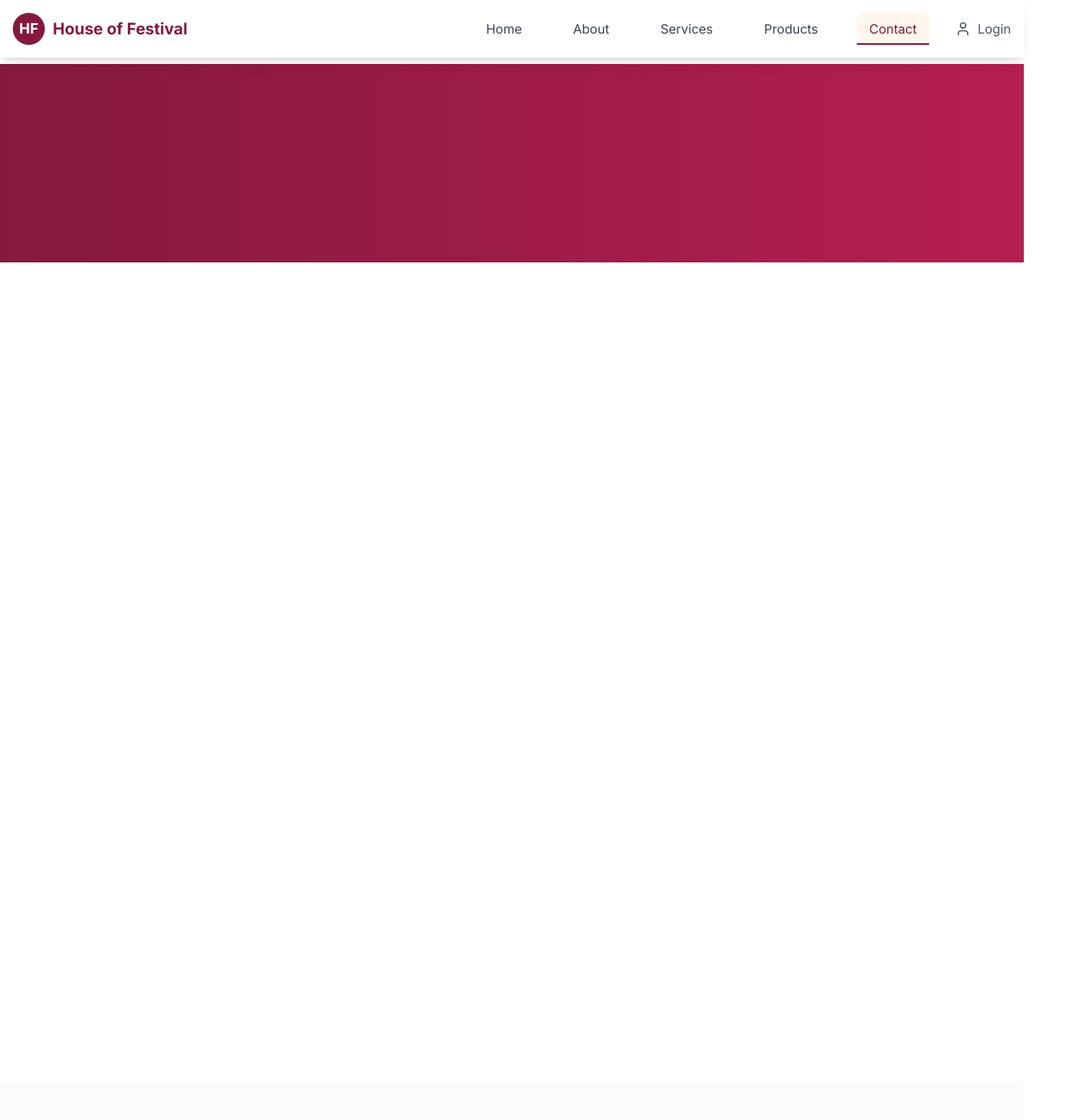
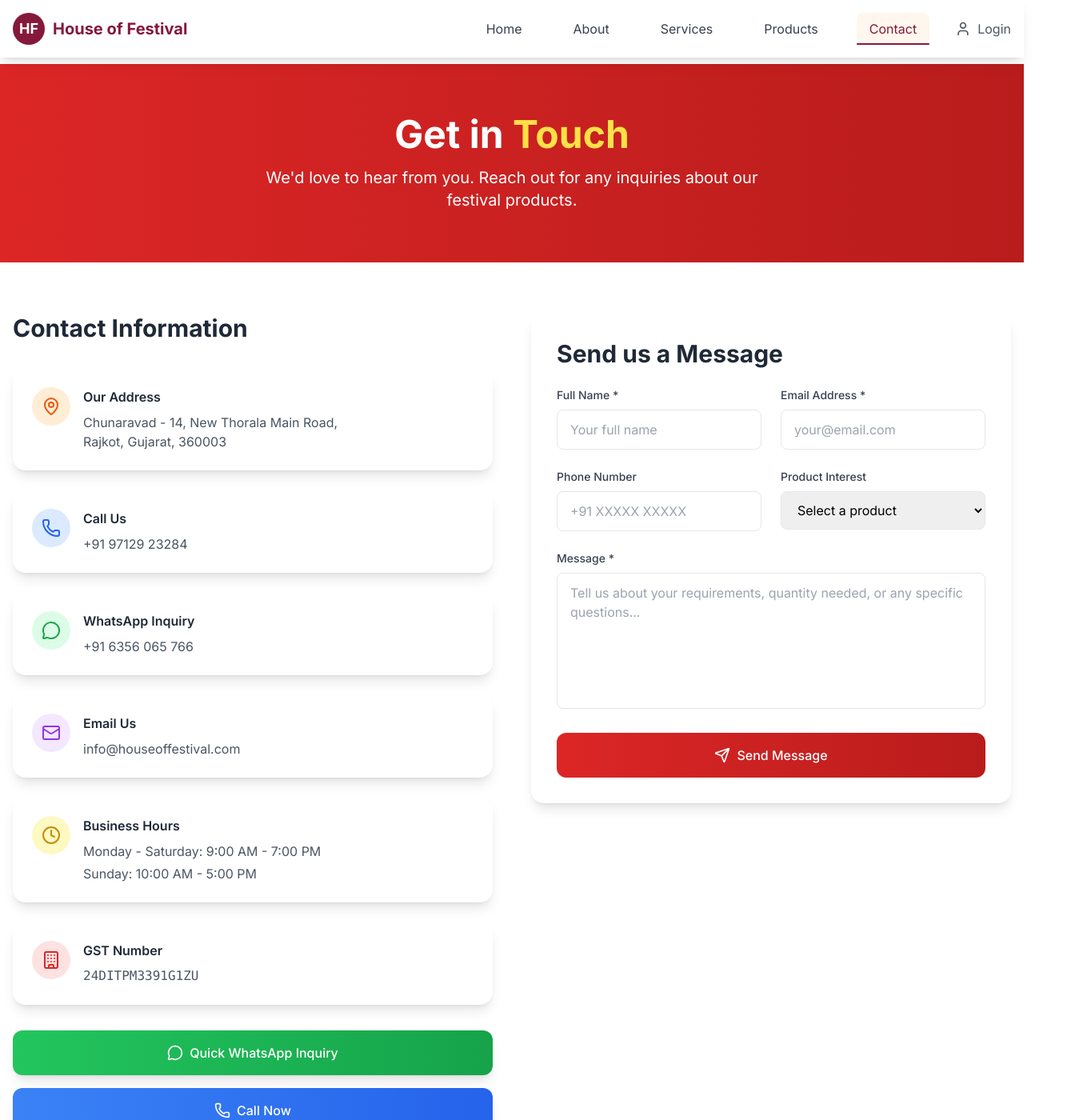
Before and after one commit to dixita7733/House_of_Festive, a React (Vite) app in the folder project/: page /contact in a window 1280 px wide. Shown: the top 1400 px of the page at 80% size, 1364 px wide, since content can reach past the window. Built offline with nearby package versions, Linux system fonts and the light colour scheme.

Commit message:
Fix Contact page with clean standard Tailwind classes
cgen-6fbab13272684182baa910962abdaec8

```diff
--- a/project/src/pages/Contact.tsx
+++ b/project/src/pages/Contact.tsx
@@ -1,5 +1,4 @@
 import React, { useEffect, useState } from 'react';
-// import AOS from 'aos';
 import {
   MapPin,
   Phone,
@@ -7,7 +6,8 @@ import {
   Clock,
   Send,
   CheckCircle,
-  Building
+  Building,
+  Mail
 } from 'lucide-react';
 
 const Contact: React.FC = () => {
@@ -75,7 +75,6 @@ Message: ${formData.message}`;
     });
   };
 
-
   const handleWhatsAppContact = () => {
     const message = `Hi! I'm interested in your festival products. Please share more details.`;
     const whatsappUrl = `https://wa.me/916356065766?text=${encodeURIComponent(message)}`;
@@ -85,9 +84,9 @@ Message: ${formData.message}`;
   return (
     <div className="min-h-screen pt-20">
       {/* Hero Section */}
-      <section className="relative py-16 btn-gradient-custom">
+      <section className="relative py-16 bg-gradient-to-r from-red-600 to-red-700">
         <div className="container mx-auto px-4 text-center text-white">
-          <div data-aos="fade-up">
+          <div>
             <h1 className="text-4xl md:text-5xl font-bold mb-4">
               Get in <span className="text-yellow-300">Touch</span>
             </h1>
@@ -103,7 +102,7 @@ Message: ${formData.message}`;
         <div className="container mx-auto px-4">
           <div className="grid lg:grid-cols-2 gap-12">
             {/* Contact Information */}
-            <div data-aos="fade-right">
+            <div>
               <h2 className="text-3xl font-bold text-gray-800 mb-8">Contact Information</h2>
 
               <div className="space-y-6">
@@ -153,10 +152,26 @@ Message: ${formData.message}`;
                   </div>
                 </div>
 
+                {/* Email */}
+                <div className="flex items-start space-x-4 bg-white rounded-2xl p-6 shadow-lg hover:shadow-xl transition-all duration-300">
+                  <div className="bg-purple-100 p-3 rounded-full">
+                    <Mail className="w-6 h-6 text-purple-600" />
+                  </div>
+                  <div>
+                    <h3 className="font-semibold text-gray-800 mb-2">Email Us</h3>
+                    <a
+                      href="mailto:info@houseoffestival.com"
+                      className="text-gray-600 hover:text-purple-600 transition-colors"
+                    >
+                      info@houseoffestival.com
+                    </a>
+                  </div>
+                </div>
+
                 {/* Business Hours */}
                 <div className="flex items-start space-x-4 bg-white rounded-2xl p-6 shadow-lg hover:shadow-xl transition-all duration-300">
-                  <div className="bg-purple-100 p-3 rounded-full">
-                    <Clock className="w-6 h-6 text-purple-600" />
+                  <div className="bg-yellow-100 p-3 rounded-full">
+                    <Clock className="w-6 h-6 text-yellow-600" />
                   </div>
                   <div>
                     <h3 className="font-semibold text-gray-800 mb-2">Business Hours</h3>
@@ -169,8 +184,8 @@ Message: ${formData.message}`;
 
                 {/* GST */}
                 <div className="flex items-start space-x-4 bg-white rounded-2xl p-6 shadow-lg hover:shadow-xl transition-all duration-300">
-                  <div className="bg-yellow-100 p-3 rounded-full">
-                    <Building className="w-6 h-6 text-yellow-600" />
+                  <div className="bg-red-100 p-3 rounded-full">
+                    <Building className="w-6 h-6 text-red-600" />
                   </div>
                   <div>
                     <h3 className="font-semibold text-gray-800 mb-2">GST Number</h3>
@@ -200,7 +215,7 @@ Message: ${formData.message}`;
             </div>
 
             {/* Contact Form */}
-            <div data-aos="fade-left">
+            <div>
               <div className="bg-white rounded-2xl p-8 shadow-lg">
                 <h2 className="text-3xl font-bold text-gray-800 mb-6">Send us a Message</h2>
 
@@ -299,7 +314,7 @@ Message: ${formData.message}`;
                     <button
                       type="submit"
                       disabled={isSubmitting}
-                      className="w-full btn-gradient-custom py-4 px-6 rounded-xl hover:from-orange-600 hover:to-red-600 focus:ring-2 focus:ring-orange-500 focus:ring-offset-2 transition-all duration-300 transform hover:scale-105 disabled:opacity-50 disabled:cursor-not-allowed disabled:transform-none font-medium"
+                      className="w-full bg-gradient-to-r from-red-600 to-red-700 text-white py-4 px-6 rounded-xl hover:from-red-700 hover:to-red-800 focus:ring-2 focus:ring-orange-500 focus:ring-offset-2 transition-all duration-300 transform hover:scale-105 disabled:opacity-50 disabled:cursor-not-allowed disabled:transform-none font-medium"
                     >
                       {isSubmitting ? (
                         <div className="flex items-center justify-center space-x-2">
@@ -321,15 +336,15 @@ Message: ${formData.message}`;
         </div>
       </section>
 
-      {/* Map Section (Optional - showing placeholder) */}
-      <section className="py-16 bg-gray-50 mb-[0px]">
+      {/* Map Section */}
+      <section className="py-16 bg-gray-50">
         <div className="container mx-auto px-4">
-          <div className="text-center mb-8" data-aos="fade-up">
+          <div className="text-center mb-8">
             <h2 className="text-3xl font-bold text-gray-800 mb-4">Find Us</h2>
             <p className="text-lg text-gray-600">Visit our showroom in Rajkot, Gujarat</p>
           </div>
 
-          <div data-aos="fade-up" className="bg-white rounded-2xl p-8 shadow-lg">
+          <div className="bg-white rounded-2xl p-8 shadow-lg">
             <div className="bg-gradient-to-br from-orange-50 to-red-50 rounded-xl p-12 text-center">
               <MapPin className="w-16 h-16 text-orange-600 mx-auto mb-4" />
               <h3 className="text-2xl font-bold text-gray-800 mb-4">Visit Our Showroom</h3>
```
Lines whose indentation alone changed are shown as unchanged.
